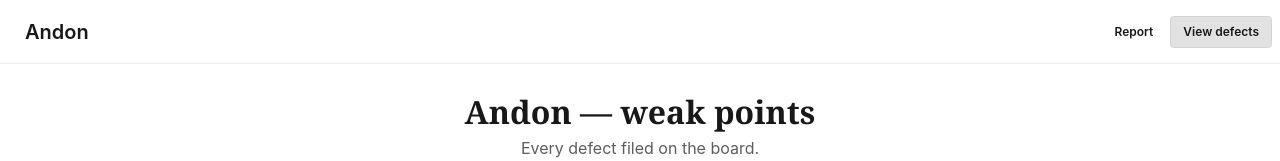
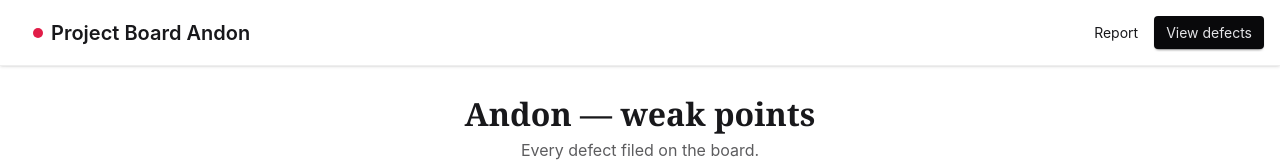
Before and after one commit to jcalixte/wpv-board, a Nuxt app: page /defects in a window 1280 px wide. Shown: the top 161 px of the page. Built offline with nearby package versions, Linux system fonts and the light colour scheme; no server answers; a small style sheet from the web is missing.

Commit message:
feat(ui): redesign header with a DaisyUI navbar
Use the proper navbar-start/navbar-end structure with a horizontal menu
for the Report / View defects links, a red-dot brand mark echoing the
weak-point map, and a sticky shadowed bar. Rename the brand to the less
terse "Project Board Andon".

```diff
--- a/app/layouts/default.vue
+++ b/app/layouts/default.vue
@@ -5,19 +5,26 @@
 
 <template>
   <div class="min-h-screen">
-    <header class="navbar border-base-300 border-b">
-      <NuxtLink to="/" class="btn btn-ghost text-xl">Andon</NuxtLink>
-      <nav class="ml-auto flex gap-1">
-        <NuxtLink to="/" class="btn btn-ghost btn-sm" exact-active-class="btn-active">
-          Report
+    <header
+      class="navbar bg-base-100 border-base-300 sticky top-0 z-10 border-b px-4 shadow-sm"
+    >
+      <div class="navbar-start">
+        <NuxtLink to="/" class="btn btn-ghost gap-2 text-xl font-semibold">
+          <span class="size-2.5 rounded-full bg-[#e11d48]" aria-hidden="true" />
+          Project Board Andon
         </NuxtLink>
-        <NuxtLink
-          to="/defects"
-          class="btn btn-ghost btn-sm"
-          exact-active-class="btn-active"
-        >
-          View defects
-        </NuxtLink>
+      </div>
+      <nav class="navbar-end">
+        <ul class="menu menu-horizontal gap-1 px-0">
+          <li>
+            <NuxtLink to="/" exact-active-class="menu-active">Report</NuxtLink>
+          </li>
+          <li>
+            <NuxtLink to="/defects" exact-active-class="menu-active">
+              View defects
+            </NuxtLink>
+          </li>
+        </ul>
       </nav>
     </header>
 
```
